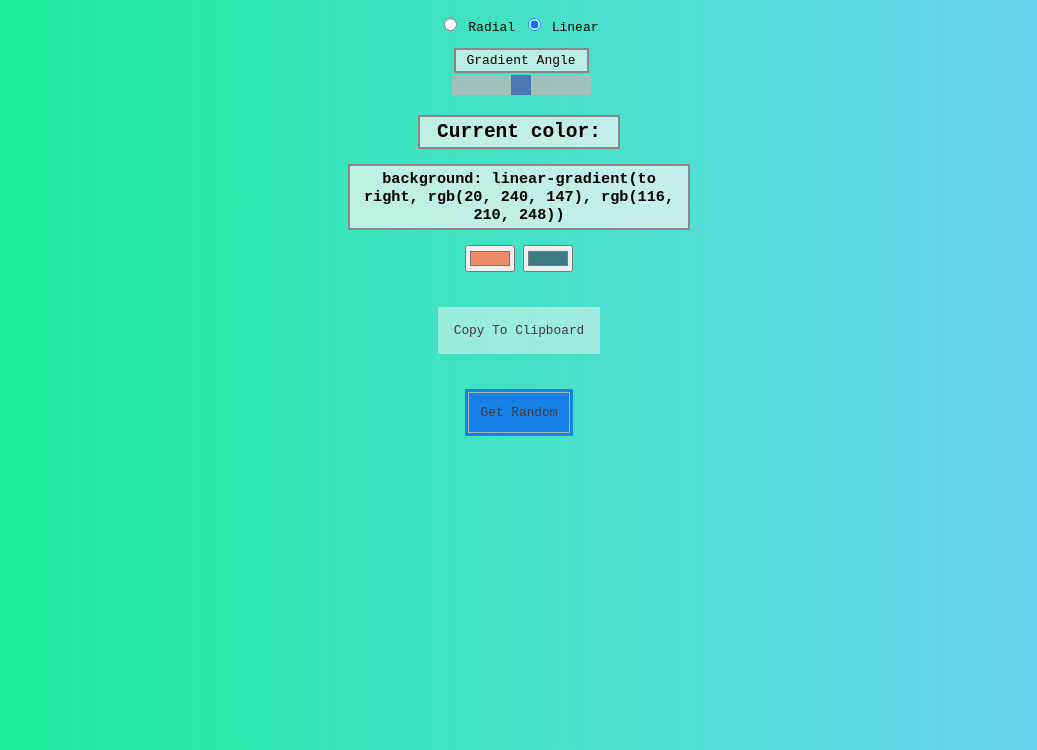
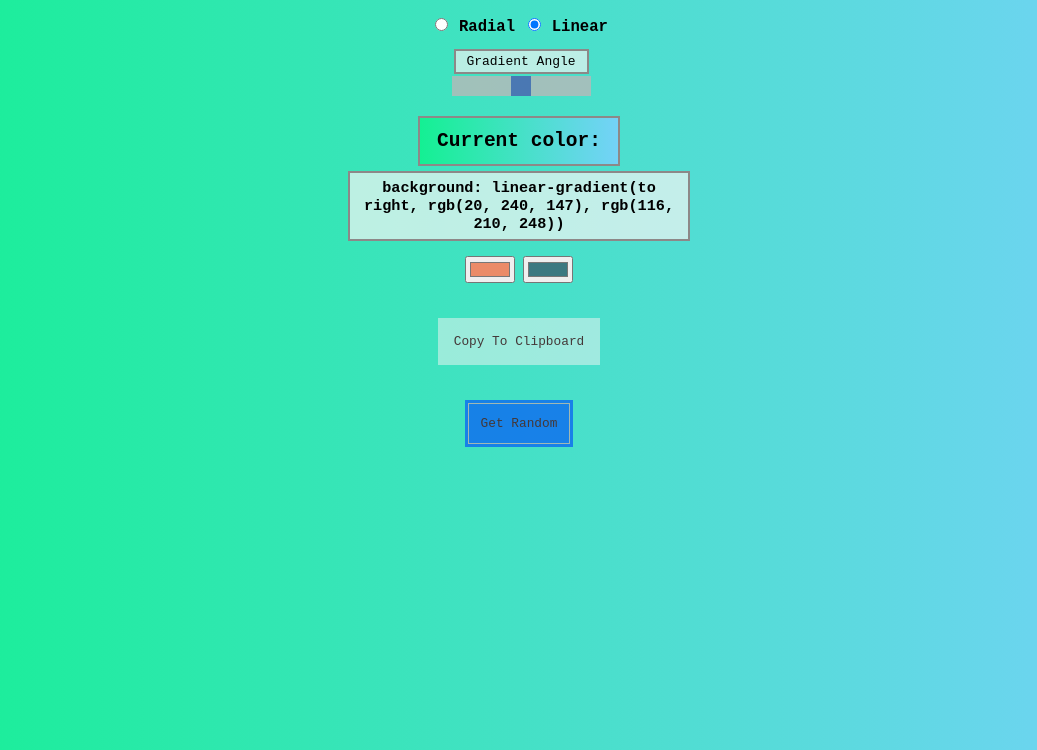
Before and after one commit to ivantbv/gradient-generator, a plain HTML site: page index.html in a window 1280 px wide. Both pictures are taken after a click on the button "Get Random". Shown: the part 50-800 px from the top of the page, without its empty margins (121-1158 px from the left). Drawn offline with Linux system fonts and the light colour scheme.

Commit message:
swapped the correct colors on the linear gradient after get random color, made some cosmetic changes in the html and css and cleaned up some comments

```diff
--- a/index.html
+++ b/index.html
@@ -6,7 +6,7 @@
     <body>
         <h1>Gradient Generator</h1>
         <!-- <div id="ball"></div> -->
-        <div>
+        <div id="radio-options">
         <input type="radio" id="radial" name="gradient" value="radial" > <label for="radial">Radial</label>
         <input type="radio" id="linear" name="gradient" value="linear" checked> <label for="linear">Linear</label>
     </div>
@@ -18,20 +18,13 @@
           </div>
         </div>
 
-        <!-- <div class="radial-options">
-        <label for="radial-choice">
-           <p id="options-para"> Choose a radial</p> <br>
-        </label>
-        <select id="radial-choice" name="radial-choice">
-
-        </div> -->
         <div class="radial-options">
         <label for="radial-choice" class="check"> <p id="options-para">Circle At Center</p>
             <input type="checkbox" id="checkbox">
             <span class="checkmark"></span>
           </label>
         </div>
-        <h2>Current color:</h2>
+        <h2 id="h2">Current color:</h2>
         <h3 id="current-col">
            background: linear-gradient(to right, rgb(235, 139, 104), rgb(60, 121, 129))
         </h3>
--- a/script.js
+++ b/script.js
@@ -18,27 +18,15 @@ let randomC2;
 let randomC3;
 let colOneValue;
 
+const h2Tag = document.querySelector('#h2');
+
 let colThreeInput = document.createElement('input');
 colThreeInput.type = 'color';
+colThreeInput.classList.add('col3');
 checkBox.addEventListener('click', () => {
-    let toRgbOne = hexToRgb(colOneInput.value);
-    let toRgbTwo = hexToRgb(colTwoInput.value);
-    let toRgbThree = hexToRgb(colThreeInput.value);
+
     if (checkBox.checked) {
     colorsContainer.appendChild(colThreeInput);
-
-//     if (buttonRand == true) {
-//         document.body.style.background = `radial-gradient(circle, ${randomC1}, ${randomC2})`
-//         currentCol.textContent = `background: ${document.body.style.background}`
-//     } else {
-//         if (radialOrLinear == true) {
-//             document.body.style.background = `radial-gradient(circle, ${colTwoInput.value}, ${colOneInput.value})`
-//         currentCol.textContent = `background: ${document.body.style.background}`
-//          } else if (radialOrLinear == false) {
-//             document.body.style.background = `linear-gradient(to right, ${colOneValue}, ${colTwoInput.value})`
-//  currentCol.textContent = `background: ${document.body.style.background}`
-//         }
-//     }
 
     if (buttonRand == true && radialOrLinear == true) {
         document.body.style.background = `radial-gradient(circle at 50%, ${randomC3}, ${randomC1}, ${randomC2})`
@@ -79,6 +67,7 @@ checkBox.addEventListener('click', () => {
             }
         }
     }
+    h2Tag.style.background = `${document.body.style.background}`;
 })
 
 function colThreeFunc() {
@@ -86,6 +75,7 @@ colThreeInput.addEventListener('input', () => {
     document.body.style.background = `radial-gradient(circle at 50%, ${colThreeInput.value}, ${colOneInput.value}, ${colTwoInput.value})`
      currentCol.textContent = `background: ${document.body.style.background}`
     buttonRand = false;
+    h2Tag.style.background = `${document.body.style.background}`;
 })
 }
 colThreeFunc();
@@ -98,8 +88,6 @@ function colThreeInputProperties() {
 radialGrad.addEventListener('change', () => {
     colThreeInput.style.display = 'inline-block';
     radialOrLinear = true;
-
-
     radialOptionsDiv.style.display = 'grid';
 
     sliderWrap.style.display = 'none';
@@ -121,32 +109,27 @@ radialGrad.addEventListener('change', () => {
     document.body.style.background = `radial-gradient(circle at 50% center, rgb(0, 0, 0), rgb(235, 139, 104), rgb(60, 121, 129))`
     currentCol.textContent = `background: ${document.body.style.background}`
    }
-
+   h2Tag.style.background = `${document.body.style.background}`;
+   console.log(colOneInput.value, colTwoInput.value);
 })
 
 linearGrad.addEventListener('change', () => {
-    //checkBox.checked = false;
     radialOptionsDiv.style.display = 'none';
     radialOrLinear = false;
     sliderWrap.style.display = 'grid';
 
     if (colThreeInput || checkBox.checked) {
-        //colorsContainer.removeChild(colThreeInput);
         colThreeInput.style.display = 'none';
     }
 
-    // let toRgbOne = hexToRgb(colOneInput.value);
-    // let toRgbTwo = hexToRgb(colTwoInput.value);
-
     if (buttonRand == true) {
-        document.body.style.background = `linear-gradient(to right, ${randomC2}, ${randomC1})`
+        document.body.style.background = `linear-gradient(to right, ${randomC1}, ${randomC2})`
         currentCol.textContent = `background: ${document.body.style.background}`
     } else{
      document.body.style.background = `linear-gradient(to right, ${colOneInput.value}, ${colTwoInput.value})`
      currentCol.textContent = `background: ${document.body.style.background}`
     }
-
-
+    h2Tag.style.background = `${document.body.style.background}`;
 })
 
 const hexToRgb = hex =>
@@ -169,24 +152,20 @@ colOneInput.addEventListener('input', function() {
         let toRgbOne = hexToRgb(colOneInput.value);
         let toRgbTwo = hexToRgb(colTwoInput.value);
        document.body.style.background = `radial-gradient(circle, ${colTwoInput.value}, ${colOneInput.value})`
-       //currentCol.textContent = document.body.style.background;
        currentCol.textContent = `background: radial-gradient(circle, rgb(${toRgbTwo}), rgb(${toRgbOne}))`;
     } else if (radialOrLinear == false) {
     let toRgbOne = hexToRgb(colOneInput.value);
     let toRgbTwo = hexToRgb(colTwoInput.value);
    document.body.style.background = `linear-gradient(to left, ${colTwoInput.value}, ${colOneInput.value})`
-   //currentCol.textContent = document.body.style.background;
    currentCol.textContent = `background: linear-gradient(to right, rgb(${toRgbOne}), rgb(${toRgbTwo}))`;
     }
-    // if (checkBox.checked) {
-    //     colThreeInputProperties()
-    // }
 
     if ( buttonRand == false && checkBox.checked && radialOrLinear == true) {
         document.body.style.background = `radial-gradient(circle at 50%, ${colThreeInput.value}, ${colOneInput.value}, ${colTwoInput.value})`
     currentCol.textContent = `background: ${document.body.style.background}`
     }
     colOneValue = colOneInput.value;
+    h2Tag.style.background = `${document.body.style.background}`;
 })
 
 colTwoInput.addEventListener('input', () => {
@@ -196,8 +175,6 @@ colTwoInput.addEventListener('input', () => {
         let toRgbTwo = hexToRgb(colTwoInput.value);
        document.body.style.background = `radial-gradient(circle, ${colTwoInput.value}, ${colOneInput.value})`
 
-       //currentCol.textContent = document.body.style.background;
-
        currentCol.textContent = `background: radial-gradient(circle, rgb(${toRgbTwo}), rgb(${toRgbOne}))`;
      } else if (radialOrLinear == false) {
 
@@ -205,19 +182,14 @@ colTwoInput.addEventListener('input', () => {
     let toRgbTwo = hexToRgb(colTwoInput.value);
    document.body.style.background = `linear-gradient(to right, ${colOneInput.value}, ${colTwoInput.value})`
 
-   //currentCol.textContent = document.body.style.background;
-
    currentCol.textContent = `background: linear-gradient(to right, rgb(${toRgbOne}), rgb(${toRgbTwo}))`;
      }
-
-    //  if (checkBox.checked) {
-    //     colThreeInputProperties()
-    // }
 
     if ( buttonRand == false && checkBox.checked && radialOrLinear == true) {
         document.body.style.background = `radial-gradient(circle at 50%, ${colThreeInput.value}, ${colOneInput.value}, ${colTwoInput.value})`
     currentCol.textContent = `background: ${document.body.style.background}`
     }
+    h2Tag.style.background = `${document.body.style.background}`;
 })
 
 let randomColor = randomizeCol();
@@ -225,7 +197,6 @@ let randomColor2 = randomizeCol();
 let thisColor;
 
 randomCol.addEventListener('click', () => {
-    //document.body.insertBefore(copyBtn, insertBef)
    randomC1 = randomizeCol(colOneInput.value);
    randomC2 = randomizeCol(colTwoInput.value);
    randomC3 = randomizeCol(colThreeInput.value);
@@ -235,25 +206,16 @@ randomCol.addEventListener('click', () => {
     currentCol.textContent = `background: ${document.body.style.background}`;
     } else if (radialOrLinear == false) {
 
-   thisColor = document.body.style.background = `linear-gradient(to right, ${randomC1}, ${randomC2})`
-// let replaceLetters = thisColor.replace('linear-gradient(to right, ', '');
-// let popLastParanth = Array.from(replaceLetters).slice(0, -1);
-//currentCol.textContent = `${popLastParanth.join('')}`; //to display only RGB values without linear-gradient property
-currentCol.textContent = `background: ${document.body.style.background}`;
+    thisColor = document.body.style.background = `linear-gradient(to right, ${randomC1}, ${randomC2})`
+    currentCol.textContent = `background: ${document.body.style.background}`;
 }
 
-// if (checkBox.checked == true && radialOrLinear == false) {
-//     console.log('NIGGER')
-//  document.body.style.background = `linear-gradient(to right, ${randomC1}, ${randomC2})`
-//  currentCol.textContent = `background: ${document.body.style.background}`;
-// }
-//currentCol.textContent = `background: ${thisColor}`;
 buttonRand = true;
 if (checkBox.checked && radialOrLinear == true) {
     document.body.style.background = `radial-gradient(circle at 50%, ${randomC3}, ${randomC1}, ${randomC2})`
         currentCol.textContent = `background: ${document.body.style.background}`
 }
-
+h2Tag.style.background = `${document.body.style.background}`;
 })
 
 copyBtn.addEventListener('click', () => {
@@ -261,29 +223,27 @@ copyBtn.addEventListener('click', () => {
 })
 
 degreesSlider.addEventListener('input', (e) => {
-    //numInputDegrees.value = e.target.value;
     let toRgbOne = hexToRgb(colOneInput.value);
     let toRgbTwo = hexToRgb(colTwoInput.value);
 
     if (buttonRand == true) {
     document.body.style.background = `linear-gradient(${e.target.value}deg, ${randomC1}, ${randomC2})`
     currentCol.textContent = `background: ${document.body.style.background}`;
-    //`background: linear-gradient(${e.target.value}deg, rgb(${document.body.style.background}), rgb(${document.body.style.background}))`;
     } else if (buttonRand == false) {
         document.body.style.background = `linear-gradient(${e.target.value}deg, ${colOneInput.value}, ${colTwoInput.value})`
         currentCol.textContent = `background: ${document.body.style.background}`;
-        //`background: linear-gradient(${e.target.value}deg, rgb(${}), rgb(${document.body.style.background}))`;
     } else {
         document.body.style.background = `linear-gradient(${e.target.value}deg, ${colOneInput.value}, ${colTwoInput.value})`
         currentCol.textContent = `background: linear-gradient(${e.target.value}deg, rgb(${toRgbOne}), rgb(${toRgbTwo}))`;
     }
+    h2Tag.style.background = `${document.body.style.background}`;
 })
 
 function randomizeCol() {
-    var num = Math.round(0xffffff * Math.random());
-    var r = num >> 16;
-    var g = num >> 8 & 255;
-    var b = num & 255;
+    let num = Math.round(0xffffff * Math.random());
+    let r = num >> 16;
+    let g = num >> 8 & 255;
+    let b = num & 255;
     return 'rgb(' + r + ',' + g + ',' + b + ')';
 }
 
--- a/styles.css
+++ b/styles.css
@@ -16,6 +16,19 @@ body {
     display: grid;
     justify-items: center;
 }
+
+#radio-options label {
+   font-size: larger;
+   font-weight: bolder;
+
+   transition: 0.3s ease-in-out,
+                    transform 0.3s ease;
+}
+
+#radio-options label:hover {
+   color: white;
+   transition: opacity .2s;
+ }
 
 /* #ball {
     height: 52px;
@@ -80,6 +93,12 @@ body {
         width: 190px;
         padding: 4px;
         margin-bottom: 0;
+
+        height: 38px;
+        text-align: center;
+        display: flex;
+        align-items: center;
+        justify-content: center;
     }
 
     h3 {
@@ -89,10 +108,20 @@ body {
         background: rgba(245, 245, 245, 0.7);
         width: 330px;
         border: 2px solid rgb(141, 136, 136);
+
+        height: 58px;
+        display: flex;
+        text-align: center;
+        align-items: center;
+        margin-top: 5px;
     }
 
     #color1, #color2 {
         display: inline-block;
+    }
+
+    .col3 {
+        margin-top: 5px;
     }
 
     .slider {
```
